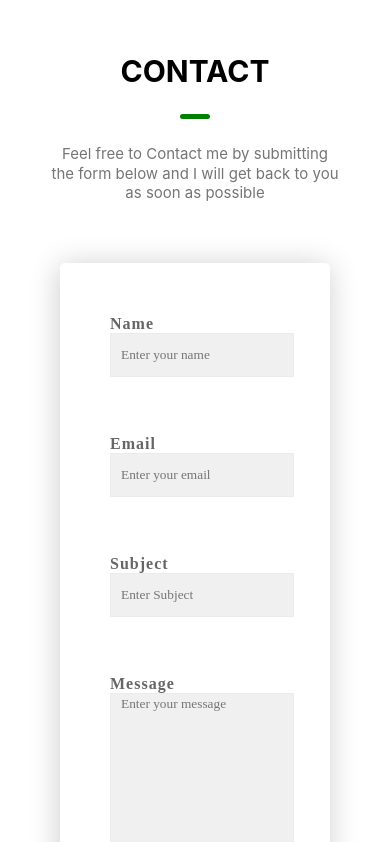
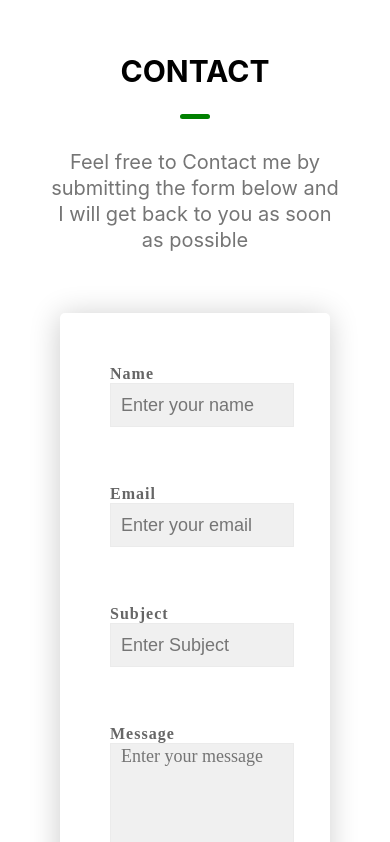
Before and after one commit to divywealth/my-portfolo, a React (Create React App) app: page /contact in a window 390 px wide. Shown: the part 822-1664 px from the top of the page. Built offline with nearby package versions, Linux system fonts and the light colour scheme.

Commit message:
easy redefine

```diff
--- a/src/App.css
+++ b/src/App.css
@@ -361,7 +361,7 @@ body {
 .contactBox form input {
   width: 100%;
   height: 40px;
-  font-family: cursive;
+  font-family: sans-serif;
   padding-left: 10px;
   background: #f0f0f0;
   border: 1px solid #ebebeb;
@@ -500,8 +500,14 @@ body {
     font-weight: bold
   }
   .Projects p {
-    font-size: 15px;
+    font-size: 20px;
     padding: 10px
+  }
+  .contact_form_field input {
+    font-size: 18px
+  }
+  .contact_form_field textarea {
+    font-size: 18px
   }
 
 }
```
